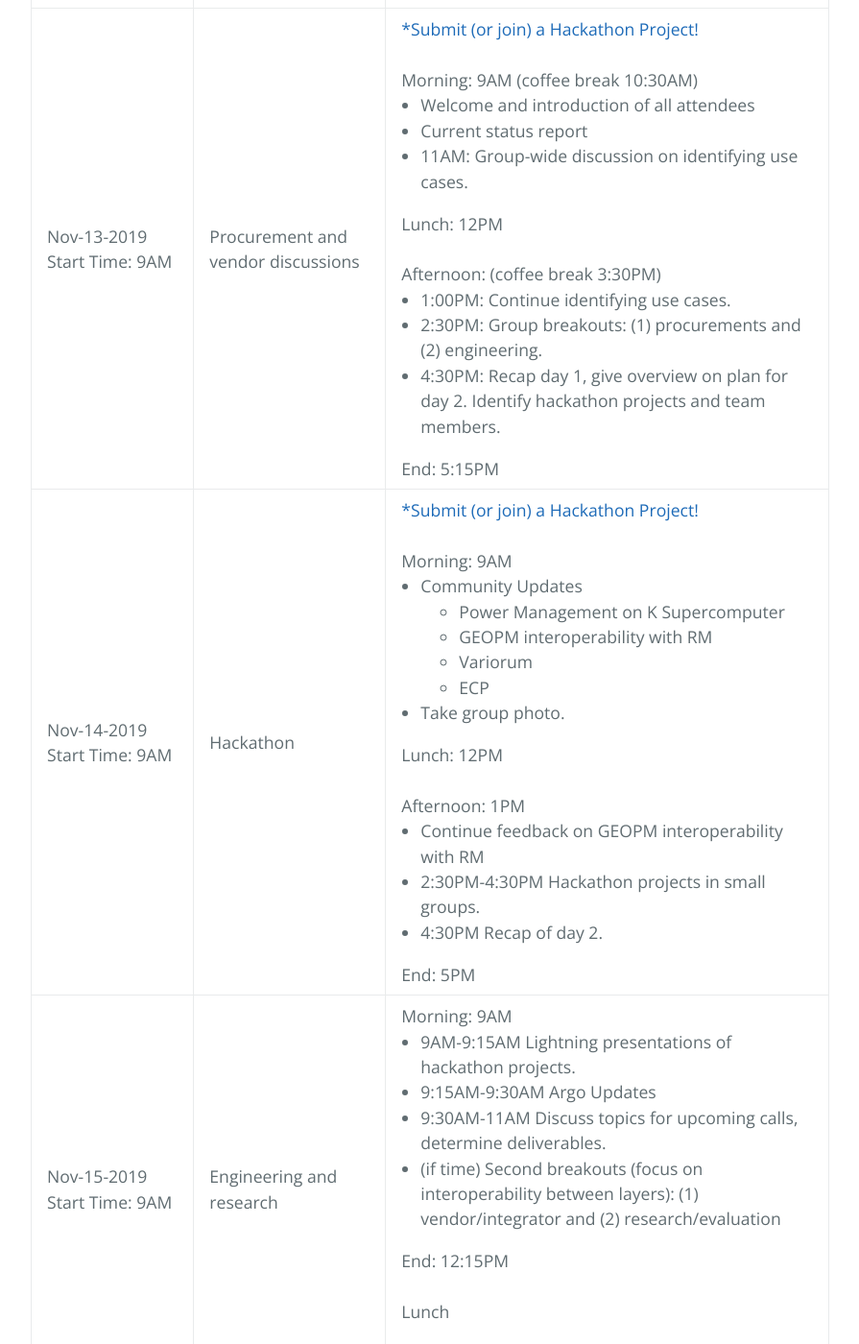
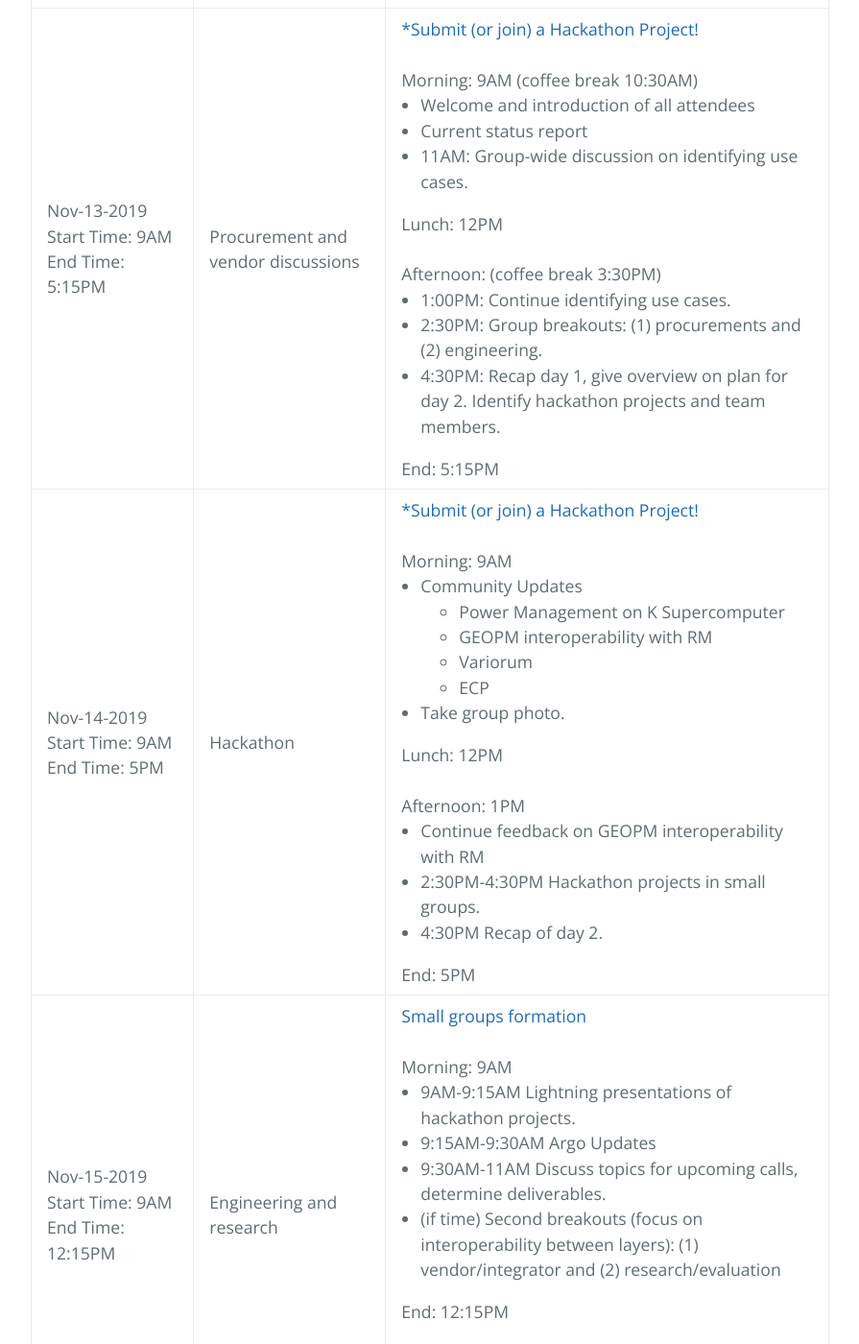
Before and after one commit to HPCPowerStack/hpcpowerstack.github.io, a Jekyll site: the page built from powerstack-nov19.md, in a window 1280 px wide and 1400 px high, scrolled down 1559 px. Shown: the whole window at 96% size, without its empty margins (192-1087 px from the left). Built offline with Jekyll 4.4.1, drawn with Linux system fonts in a browser that asks for light colours; the repository's description, which GitHub fills in, is left out.

Commit message:
Pointer to small group forming for continued discussion

```diff
--- a/powerstack-nov19.md
+++ b/powerstack-nov19.md
@@ -38,7 +38,7 @@ There will be coffee breaks and on-site lunch provided each day.
       <th>Topics</th>
     </tr>
     <tr>
-      <td align="left">Nov-13-2019<br>Start Time: 9AM</td>
+      <td align="left">Nov-13-2019<br>Start Time: 9AM<br/>End Time: 5:15PM</td>
       <td align="left">Procurement and vendor discussions</td>
       <td align="left">
         <a href="https://docs.google.com/spreadsheets/d/1WGK1nAUDhYHLszKJnJPB9pi3MhvcNoBKsjx9I51RYAI/edit#gid=0">*Submit (or join) a Hackathon Project!</a><br/><br/>
@@ -62,7 +62,7 @@ There will be coffee breaks and on-site lunch provided each day.
       </td>
     </tr>
     <tr>
-      <td align="left">Nov-14-2019<br>Start Time: 9AM</td>
+      <td align="left">Nov-14-2019<br>Start Time: 9AM<br/>End Time: 5PM</td>
       <td align="left">Hackathon</td>
       <td align="left">
         <a href="https://docs.google.com/spreadsheets/d/1WGK1nAUDhYHLszKJnJPB9pi3MhvcNoBKsjx9I51RYAI/edit#gid=0">*Submit (or join) a Hackathon Project!</a><br/><br/>
@@ -91,9 +91,11 @@ There will be coffee breaks and on-site lunch provided each day.
       </td>
     </tr>
     <tr>
-      <td align="left">Nov-15-2019 Start Time: 9AM</td>
+      <td align="left">Nov-15-2019 Start Time: 9AM<br/>End Time: 12:15PM</td>
       <td align="left">Engineering and research</td>
       <td align="left">
+        <a href="https://docs.google.com/spreadsheets/d/14CvkRy837X8yIJnlxMkTe5gGcKpK6lALFXlN5vgwto0/edit?usp=sharing">Small groups formation</a><br/><br/>
+
         Morning: 9AM
         <ul style="padding-left:20px">
           <li>9AM-9:15AM Lightning presentations of hackathon projects.</li>
```
